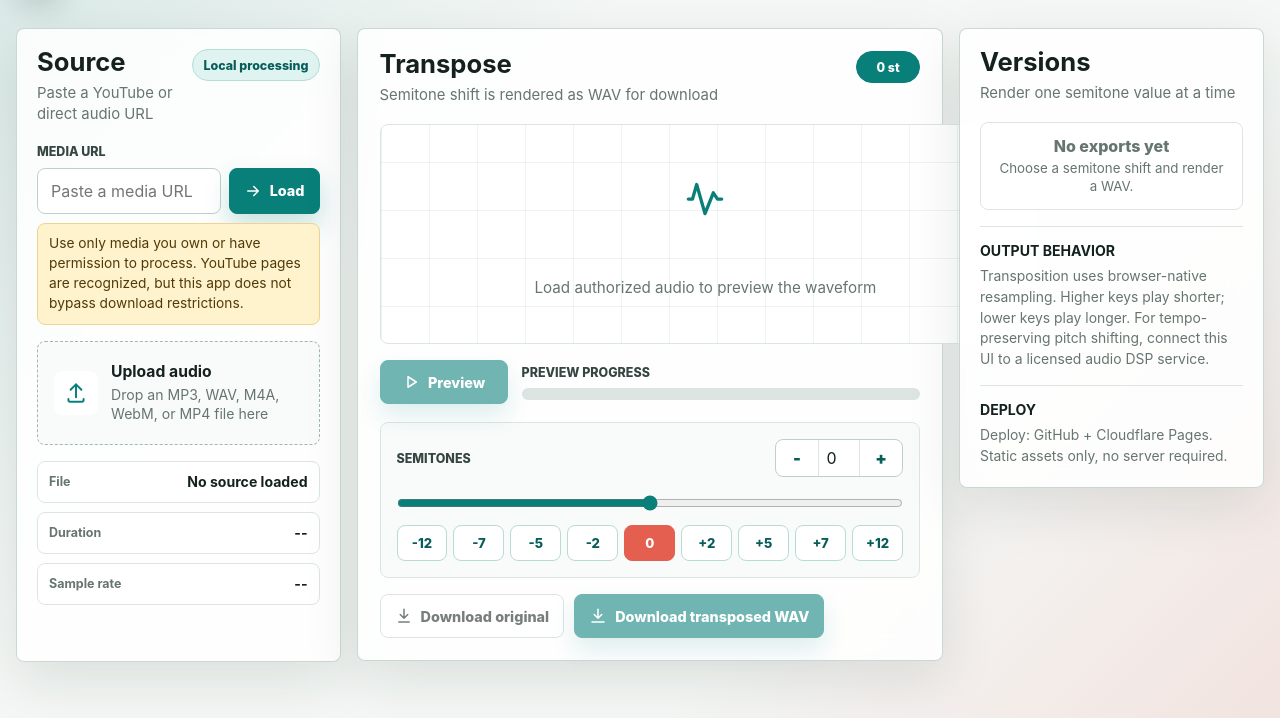
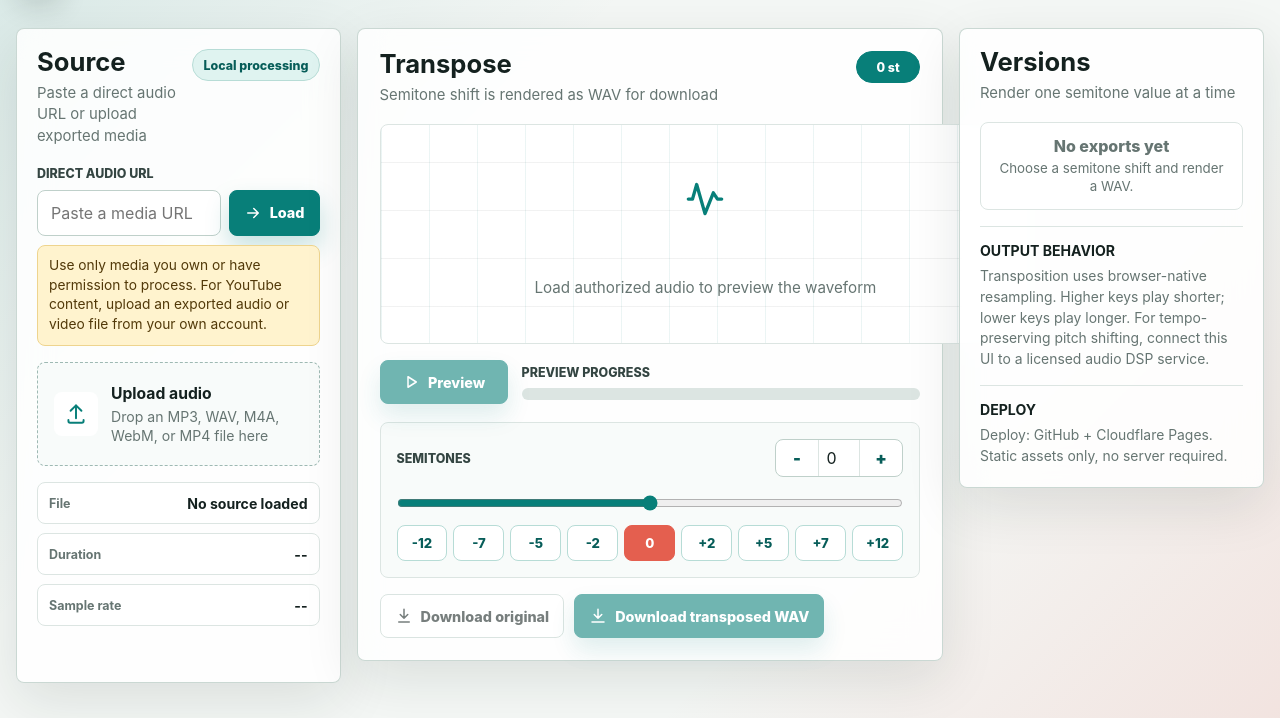
Before and after one commit to manynames3/audio-transposer, a website: page public/index.html in a window 1280 px wide. Shown: the part 82-800 px from the top of the page. Drawn offline with Linux system fonts and the light colour scheme.

Commit message:
Clarify YouTube import path

```diff
--- a/public/app.js
+++ b/public/app.js
@@ -171,7 +171,7 @@ async function loadUrl(value) {
 
   if (isYouTubeUrl(value)) {
     setMessage(
-      "YouTube URL recognized. This static app does not extract YouTube audio. Export media you own from YouTube Studio or Google Takeout, then upload it here.",
+      "Upload an exported YouTube audio or video file instead. Use YouTube Studio or Google Takeout for media from your own account.",
       "error",
     );
     return;
--- a/public/index.html
+++ b/public/index.html
@@ -36,13 +36,13 @@
           <div class="panel-heading">
             <div>
               <h1 id="source-title">Source</h1>
-              <p>Paste a YouTube or direct audio URL</p>
+              <p>Paste a direct audio URL or upload exported media</p>
             </div>
             <span class="privacy-chip">Local processing</span>
           </div>
 
           <form class="url-form" id="url-form">
-            <label for="source-url">Media URL</label>
+            <label for="source-url">Direct audio URL</label>
             <div class="input-row">
               <input
                 id="source-url"
@@ -59,8 +59,8 @@
               </button>
             </div>
             <p class="notice">
-              Use only media you own or have permission to process. YouTube pages are recognized,
-              but this app does not bypass download restrictions.
+              Use only media you own or have permission to process. For YouTube content, upload an
+              exported audio or video file from your own account.
             </p>
           </form>
 
```
Also changed, not shown: README.md.
